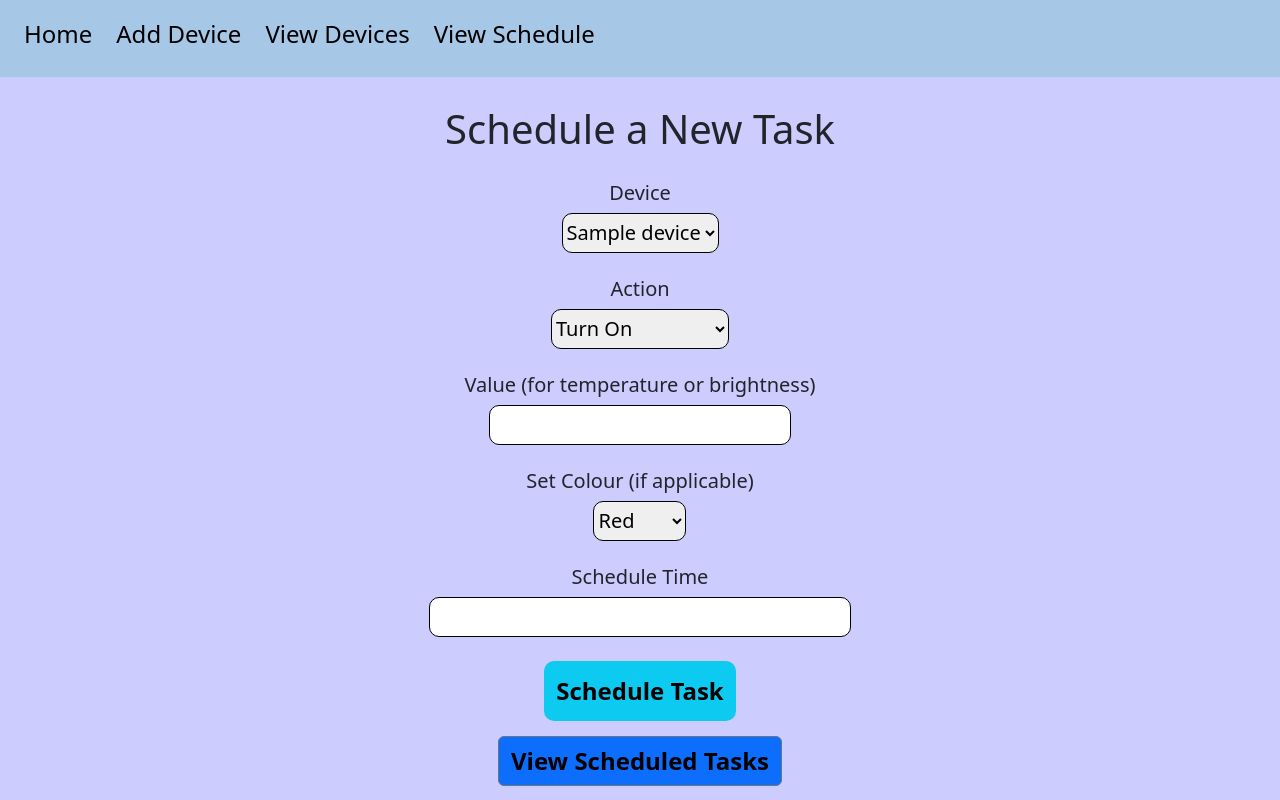
After one commit to katieprogrammes/Smart-Home-System, a Flask app: page /schedule in a window 1280 px wide. The commit adds this page. Run offline with Flask 3, Linux system fonts and the light colour scheme; tables that the repository leaves empty hold one stand-in row (values such as "Sample post"); some libraries are stand-ins or nearby versions.

Commit message:
Added Working Scheduler

```diff
--- a/app.py
+++ b/app.py
@@ -2,6 +2,7 @@ from flask import Flask
 from database import db, Device
 from config import Config
 from flask_migrate import Migrate
+from apscheduler.schedulers.background import BackgroundScheduler
 
 
 app = Flask(__name__)
@@ -10,6 +11,10 @@ app.config.from_object(Config)
 migrate = Migrate(app, db)
 db.init_app(app)
 
+#Scheduling
+scheduler = BackgroundScheduler()
+scheduler.start()
+
 # Run the app and create database
 if __name__ == '__main__':
     with app.app_context():
--- a/database.py
+++ b/database.py
@@ -21,25 +21,17 @@ def get_all_devices():
 def get_device_by_id(device_id):
     return Device.query.get(device_id)
 
-def save_device(device):
-    db_device = Device.query.filter_by(name=device.name).first()
-    if db_device:
-        db_device.status = device.is_on
-        if hasattr(device, "get_temperature"):
-            db_device.temperature = device.temperature
-        if hasattr(device, "brightness"):
-            db_device.brightness = device.brightness
-        if hasattr(device, "colour"):
-            db_device.colour = device.colour.name
-    else:
-        # Create new device
-        db_device = Device(
-            name=device.name,
-            type=device.type,
-            status=device.is_on,
-            temperature=getattr(device, "temperature", None),
-            brightness=getattr(device, "brightness", None),
-            colour=getattr(device.colour, "name", None) if hasattr(device, "colour") else None
-        )
-        db.session.add(db_device)
+def save_device(device_id, device):
+    db_device = Device.query.get(device_id)
+    if not db_device:
+        raise ValueError(f"No device found in DB with ID {device_id}")
+
+    db_device.status = device.is_on
+    if hasattr(device, "temperature"):
+        db_device.temperature = device.temperature
+    if hasattr(device, "brightness"):
+        db_device.brightness = device.brightness
+    if hasattr(device, "colour") and device.colour:
+        db_device.colour = device.colour.name
+
     db.session.commit()
--- a/forms.py
+++ b/forms.py
@@ -1,5 +1,5 @@
 from flask_wtf import FlaskForm
-from wtforms import StringField, SelectField, IntegerField, SubmitField
+from wtforms import StringField, SelectField, IntegerField, SubmitField, DateTimeField
 from wtforms.validators import DataRequired, Optional
 from models import Colour
 
@@ -22,3 +22,11 @@ class UpdateBrightnessForm(FlaskForm):
 class UpdateNameForm(FlaskForm):
     name = StringField('Device Name', validators=[DataRequired()])
     submit = SubmitField('Change Name')
+
+class ScheduleForm(FlaskForm):
+    device_id = SelectField('Device', choices=[], validators=[DataRequired()])
+    action = SelectField('Action', choices=[('on', 'Turn On'), ('off', 'Turn Off'), ('set_brightness', 'Set Brightness'), ('set_temperature', 'Set Temperature'), ('set_colour', 'Set Colour')], validators=[DataRequired()])
+    value = IntegerField('Value (for temperature or brightness)', validators=[Optional()])
+    colour = SelectField('Set Colour (if applicable)', choices=[(c.name, c.value.title()) for c in Colour], validators=[Optional()])
+    schedule_time = DateTimeField('Schedule Time', format='%d-%m-%Y %H:%M:%S', validators=[DataRequired()])
+    submit = SubmitField('Schedule Task')
--- a/routes.py
+++ b/routes.py
@@ -1,8 +1,9 @@
 from flask import render_template, redirect, url_for, flash
-from app import app
+from app import app, scheduler
 from forms import *
 from database import *
 from models import *
+from tasks import *
 from collections import defaultdict
 
 
@@ -85,7 +86,7 @@ def device_info(device_id):
 def update_temperature(device_id):
     device = Device.query.get_or_404(device_id)
 
-    if device.type not in ['Thermostat', 'Kettle']:
+    if device.type not in ['Thermostat', 'Kettle', 'Boiler']:
         return "Temperature can't be updated for this device.", 400
 
     form = UpdateTemperatureForm()
@@ -97,9 +98,11 @@ def update_temperature(device_id):
             return "Temperature must be between 10 and 30 for a thermostat.", 400
         if device.type == 'Kettle' and not (50 <= new_temp <= 100):
             return "Temperature must be between 50 and 100 for a kettle.", 400
+        if device.type == 'Boiler' and not (40 <= new_temp <= 60):
+            return "Temperature must be between 40 and 60 for a kettle.", 400
 
         device.temperature = new_temp
-        save_device(device)
+        db.session.commit()
         flash("Changes Saved")
         return redirect(url_for('view_all'))
     return render_template('update_temperature.html', form=form, device=device, title='Update Temperature')
@@ -121,20 +124,17 @@ def update_light(device_id):
         if not (0 <= new_brightness <= 100):
             return "Brightness must be between 0 and 100.", 400
 
-        # Load the device model from row
-        smart_device = SmartDevice.from_db(device)
-
         # Update brightness
-        smart_device.brightness = new_brightness
+        device.brightness = new_brightness
 
         # Update colour if applicable
-        if hasattr(smart_device, "colour") and selected_colour:
+        if hasattr(device, "colour") and selected_colour:
             try:
-                smart_device.colour = Colour[selected_colour.upper()]
+                device.colour = Colour[selected_colour.upper()]
             except KeyError:
                 return "Invalid colour selected.", 400
 
-        save_device(smart_device)
+        db.session.commit()
         flash("Changes Saved")
         return redirect(url_for('view_all'))
     return render_template('update_light.html', form=form, device=device, title='Change Light')
@@ -197,3 +197,56 @@ def max_security():
     db.session.commit()
     flash("Maximum Security On")
     return redirect(url_for('home'))
+
+#Scheduling Pages
+@app.route('/viewschedules', methods=['GET', 'POST'])
+def viewtasks():
+    jobs = scheduler.get_jobs()
+    devices = get_all_devices()
+    device_lookup = {str(d.id): d.name for d in devices}
+    return render_template('scheduled_tasks.html', jobs=jobs, device_lookup=device_lookup)
+
+@app.route('/schedule', methods=['GET', 'POST'])
+def schedule():
+    form = ScheduleForm()
+    devices = get_all_devices()
+    form.device_id.choices = [(str(d.id), d.name) for d in devices]
+
+    if form.validate_on_submit():
+        device_id = form.device_id.data
+        action = form.action.data
+        schedule_time = form.schedule_time.data
+
+        if action == "set_colour":
+            value = form.colour.data
+        else:
+            value = form.value.data
+
+        # Compose job ID
+        job_id_parts = [device_id, action]
+        if value is not None:
+            job_id_parts.append(str(value))
+        job_id_parts.append(schedule_time.strftime('%d%m%Y%H%M%S'))
+        job_id = "_".join(job_id_parts)
+
+        args = [device_id, action]
+        if value is not None:
+            if action == "set_colour":
+                args.append(value.upper())
+            else:
+                args.append(value)
+
+        # Schedule the job
+        scheduler.add_job(
+            id=job_id,
+            func=control_device,
+            args=args,
+            trigger='date',
+            run_date=schedule_time,
+            next_run_time=schedule_time,
+            replace_existing=True
+        )
+
+        flash('Task scheduled!')
+        return redirect(url_for('viewtasks'))
+    return render_template('schedule.html', form=form)
--- a/templates/base.html
+++ b/templates/base.html
@@ -19,6 +19,7 @@
                         <a href="{{ url_for('home') }}"><h4>Home</h4></a>
                         <a href="{{ url_for('add_device') }}"><h4>Add Device</h4></a>
                         <a href="{{ url_for('view_all') }}"><h4>View Devices</h4></a>
+                        <a href="{{ url_for('viewtasks') }}"><h4>View Schedule</h4></a>
                     </nav>
                 </div>
             </div>
--- /dev/null
+++ b/templates/schedule.html
@@ -0,0 +1,45 @@
+{% extends "base.html" %}
+
+{% block body %}
+<div class="row">
+    <div class="col"></div>
+    <div class="col-8 schedcont">
+        {% if editing %}
+        <h1>Editing Scheduled Task</h1>
+        {% else %}
+        <h1>Schedule a New Task</h1>
+        {% endif %}
+        <form method="POST" class="schedform">
+            {{ form.hidden_tag() }}
+            <h5>
+                <label class="form-label">{{ form.device_id.label }}</label>
+                <br>
+                {{ form.device_id(size=1) }}
+            </h5>
+            <h5>
+                <label class="form-label">{{ form.action.label }}</label>
+                <br>
+                {{ form.action() }}
+            </h5>
+            <h5>
+                <label class="form-label" >{{ form.value.label }}</label>
+                <br>
+                {{ form.value() }}
+            </h5>
+            <h5>
+                <label class="form-label">{{ form.colour.label }}</label>
+                <br>
+                {{ form.colour() }}
+            </h5>
+            <h5>
+                <label class="form-label">{{ form.schedule_time.label }}</label>
+                <br>
+                {{ form.schedule_time(size=30) }}
+            </h5>
+            {{ form.submit(class="btn btn-info") }}
+        </form>
+        <a href="{{ url_for('viewtasks') }} " class="btn btn-outline-secondary">View Scheduled Tasks</a>
+    </div>
+    <div class="col"></div>
+</div>
+{% endblock %}
```
Also changed, not shown: tasks.py (added, +35 -0 lines), templates/scheduled_tasks.html (added, +62 -0 lines), devices.db.
